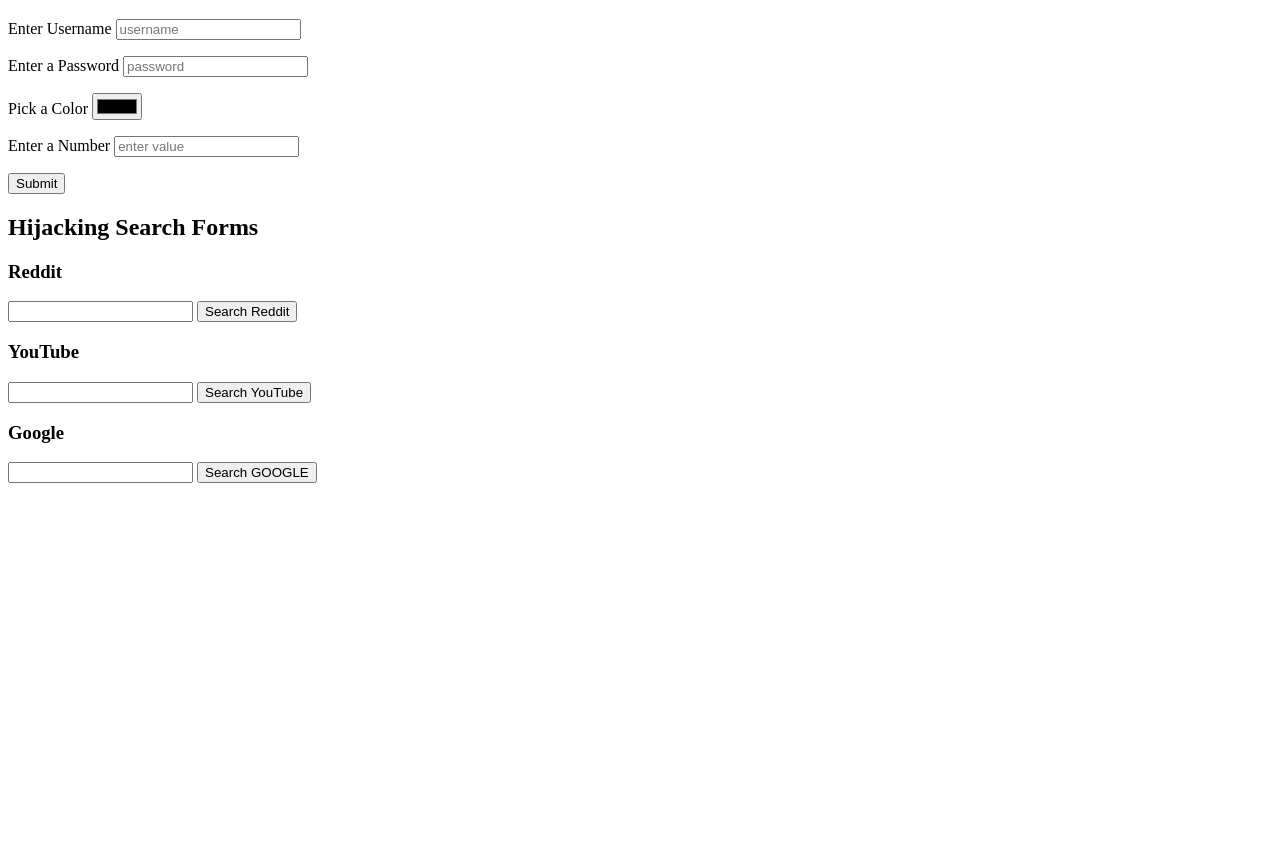
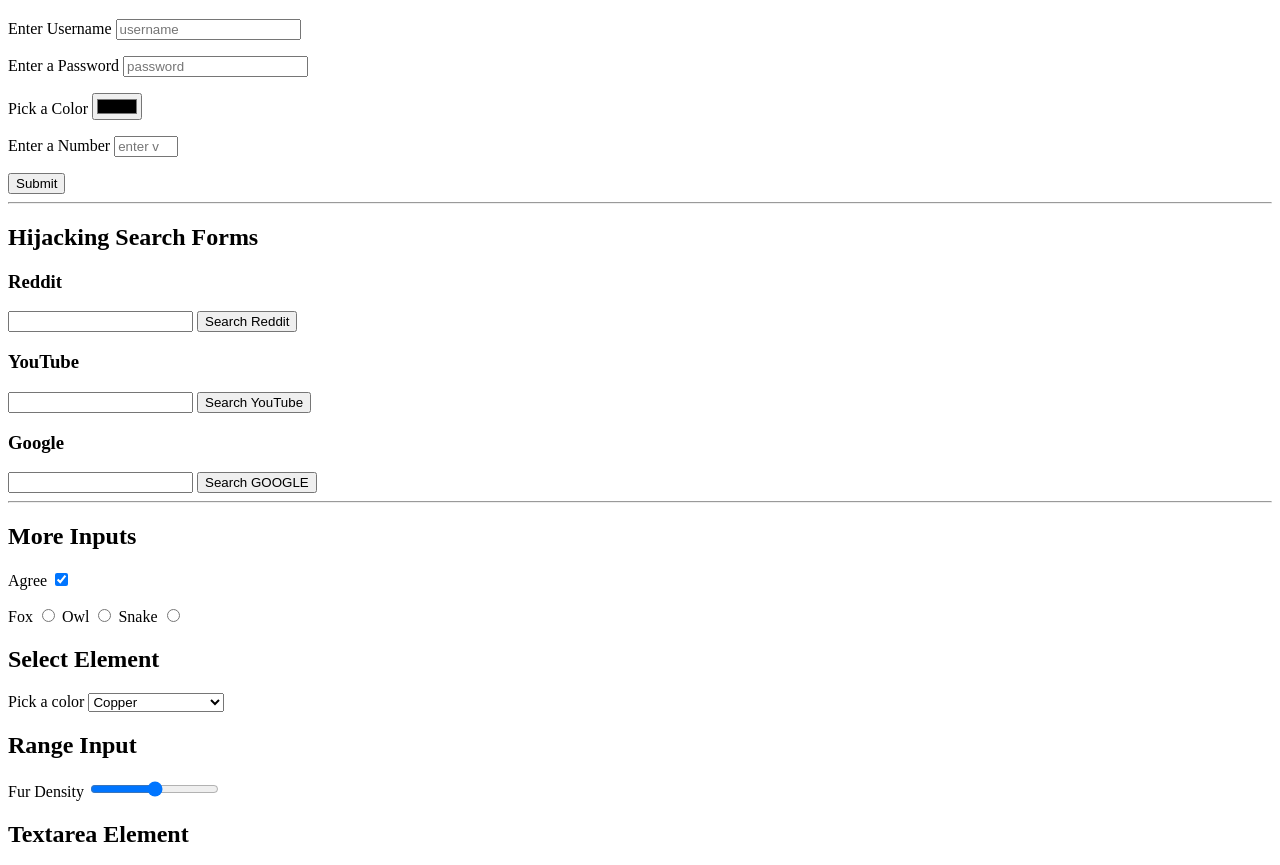
Before and after one commit to GitKitt3n/HTML-Practice, a plain HTML site: page forms.html in a window 1280 px wide. Shown: the part 61-926 px from the top of the page. Before the commit the page ends 800 px from the top, so only its background shows below. Drawn offline with Linux system fonts and the light colour scheme.

Commit message:
Added more  Form controls

```diff
--- a/forms.html
+++ b/forms.html
@@ -27,10 +27,11 @@
 
         <p>
             <label for="number">Enter a Number</label>
-            <input type="number" id="number" placeholder="enter value" name="num">
+            <input type="number" id="number" placeholder="enter value" min="5" max="100" name="num">
         </p>
     <button>Submit</button>
 </form>
+<hr>
 <h2>Hijacking Search Forms</h2>
 <h3>Reddit</h3>
     <form action="https://www.reddit.com/search">
@@ -45,12 +46,58 @@
 </form>
 
 
-
-<h3>Google</h3>
+   <h3>Google</h3>
     <form action="https://www.google.com/search">
         <input type="text" name="q">
         <button>Search GOOGLE</button>
     </form>
+<hr>
+
+<h2>More Inputs</h2>
+<form action="/creatures">
+    <label for="agree">Agree</label>
+    <input type="checkbox" name="i_agree" id="agree" checked>
+
+    <p>
+        <label for="fox">Fox</label>
+        <input type="radio" name="identify" id="fox" value="fox">
+
+        <label for="owl">Owl</label>
+        <input type="radio" name="identify" id="owl" value="owl">
+
+        <label for="snake">Snake</label>
+        <input type="radio" name="identify" id="snake" value="snake">
+    </p>
+
+<p>
+    <h2>Select Element</h2>
+    <label for="body_color">Pick a color</label>
+    <select name="body_color" id="body_color">
+        <option value="">--Select an option--</option>
+        <option value="black">Black</option>
+        <option value="copper" selected>Copper</option>
+        <option value="pink">Pink</option>
+        <option value="mint">Mint</option>
+        <option value="purple">Purple</option>
+     </select>
+
+</p>
+
+<p>
+    <h2>Range Input</h2>
+    <label for="density">Fur Density</label>
+    <input type="range" id="density" min="5" max="100" name="fur_density">
+</p>
+
+<p>
+    <h2>Textarea Element</h2>
+    <label for="details">Tell us about your creature</label>
+    <br>
+    <textarea id="details" rows="10" cols="40"  name="details" placeholder="get creative"></textarea>
+</p>
+
+<button>Submit</button>
+</form>
 
 
 </body>
```
